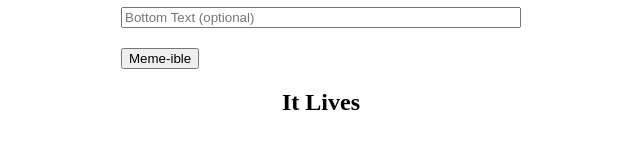
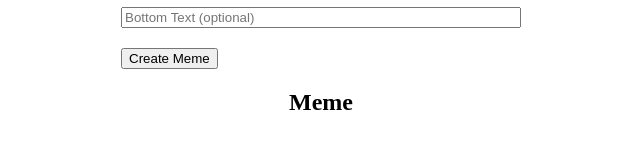
Before and after one commit to RoggeroSpez/MemeGenerator, a plain HTML site: page index.html in a window 1280 px wide. Shown: the part 285-434 px from the top of the page, 319-959 px from the left. Drawn offline with Linux system fonts and the light colour scheme.

Commit message:
Update index.html

```diff
--- a/index.html
+++ b/index.html
@@ -23,14 +23,14 @@
         <input type="text" id="bottomText" placeholder="Bottom Text (optional)">
         <!--<input id="bts" type="number" name="bottomTextSize">-->
 
-        <button id="button" type="submit">Meme-ible</button>
+        <button id="button" type="submit">Create Meme</button>
         <!-- <div class="background">
           <img src="https://svgshare.com/i/aat.svg" alt="pikachu" class="pikachu">
           <button class="btn">SUBMIT</button>
       </div>-->
     </div>
     </form>
-    <h2 id="DatMeme">It Lives</h2>
+    <h2 id="DatMeme">Meme</h2>
     <div id="meme-container">
       <!--Meme Me up scotty-->
       <!--Test Meme Img https://th.bing.com/th?id=OIP.YjJSBQVO5Cy9RBxwNqfj7AHaJ5&w=216&h=289&c=8&rs=1&qlt=90&o=6&pid=3.1&rm=2-->
```
